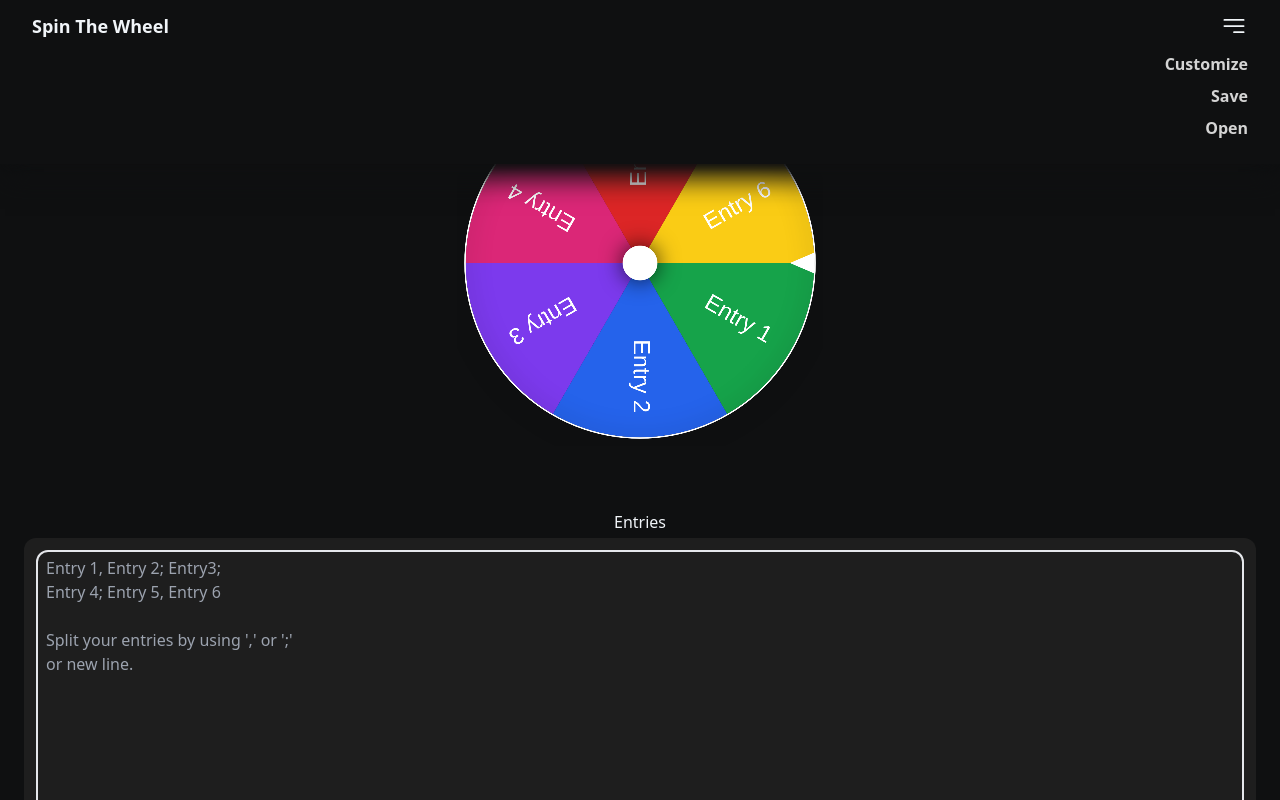
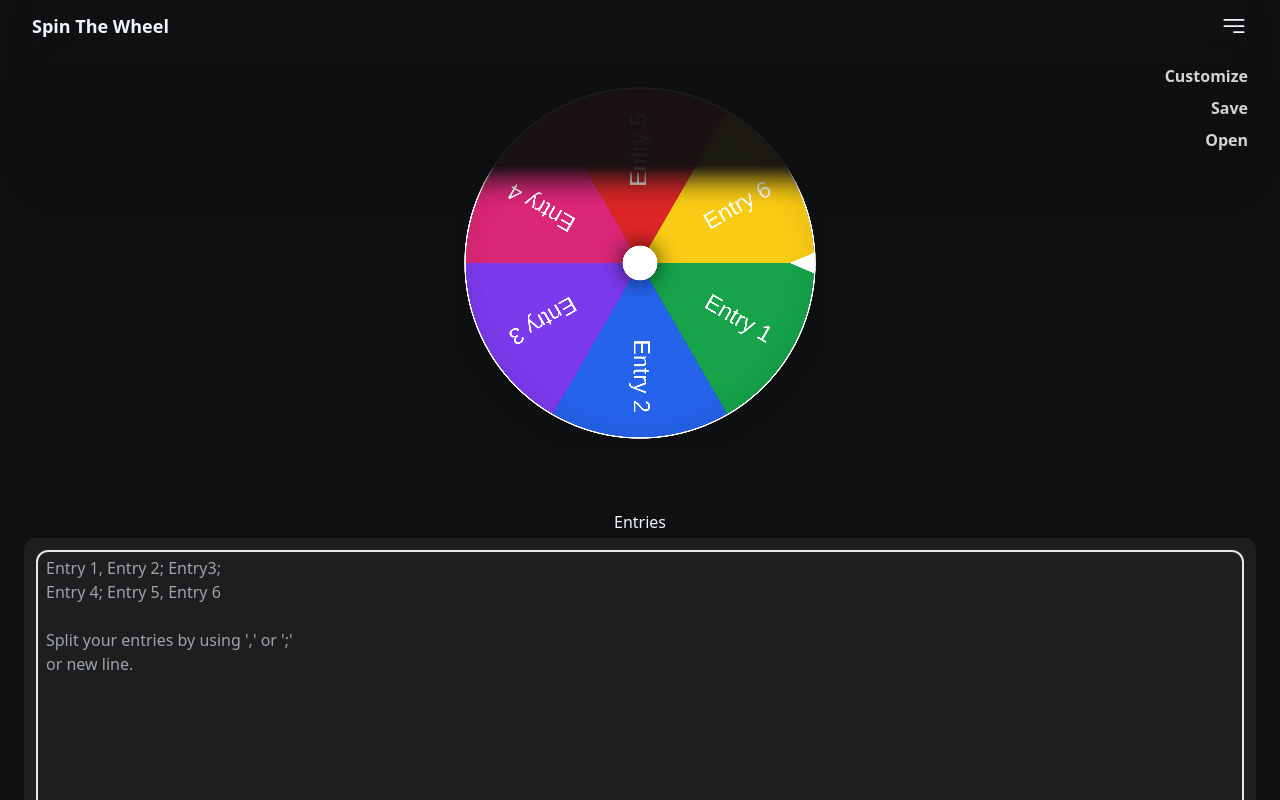
Before and after one commit to ajvejko/WheelOfFortune, a Vue app: page / in a window 1280 px wide. Both pictures are taken after a click on the button 1234 px from the left and 26 px from the top of the page. Shown: the top 800 px of the page. Built offline with nearby package versions, Linux system fonts and the light colour scheme.

Commit message:
fixed navbar styling

```diff
--- a/src/components/Navbar.vue
+++ b/src/components/Navbar.vue
@@ -2,12 +2,13 @@
 import { ref } from "vue";
 
 const show = ref(false);
+const customizeWindow = ref(false);
 </script>
 <template>
-  <nav
-    class="fixed top-0 left-0 right-0 z-10 bg-bgCustom px-8 py-3 shadow-xl shadow-bgCustom"
-  >
-    <div class="flex items-center justify-between">
+  <nav class="fixed right-0 top-0 left-0 z-10 px-8">
+    <div
+      class="flex items-center justify-between bg-bgCustom py-3 shadow-xl shadow-bgCustom"
+    >
       <a id="home" class="text-lg font-bold text-slate-100">Spin The Wheel</a>
       <button @click="show = !show">
         <svg
@@ -27,7 +28,10 @@ const show = ref(false);
       </button>
     </div>
     <Transition name="fade">
-      <div v-if="show" class="z-10 flex flex-col bg-bgCustom py-3 text-right">
+      <div
+        v-if="show"
+        class="z-10 flex flex-col bg-bgCustom/95 py-3 text-right shadow-xl shadow-bgCustom"
+      >
         <a id="Customize" href="#" class="font-bold text-neutral-300">
           Customize
         </a>
--- a/src/components/Wheel.vue
+++ b/src/components/Wheel.vue
@@ -10,7 +10,7 @@ const innerCtx = ref<CanvasRenderingContext2D | null>(null);
 const outerCtx = ref<CanvasRenderingContext2D | null>(null);
 const dpr = window.devicePixelRatio || 1;
 const showWinner = ref(false);
-const spinTime = ref(10); // Spin time in seconds
+const spinTime = ref(5); // Spin time in seconds
 let isSpinning = false;
 let spinAngle = 0;
 
```
